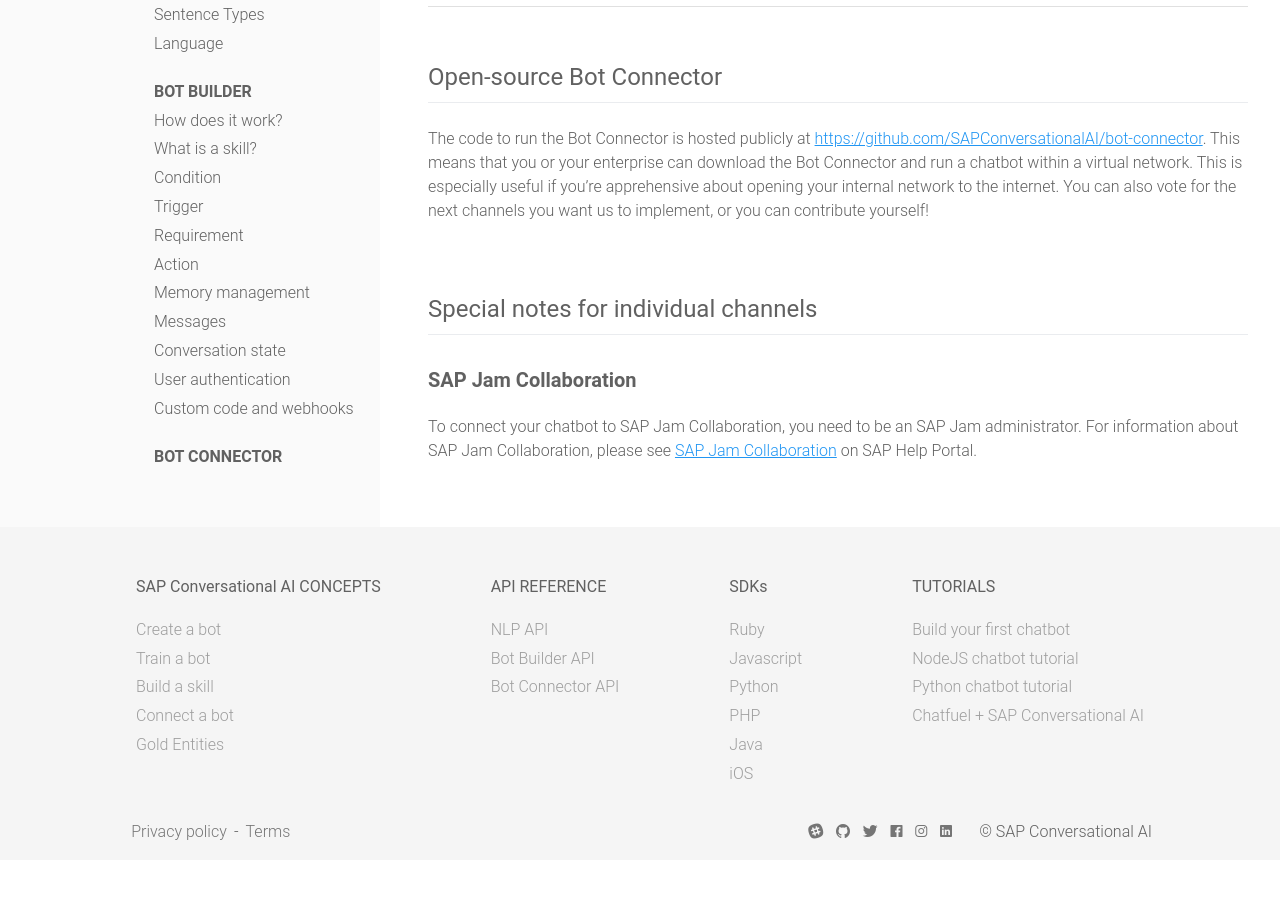
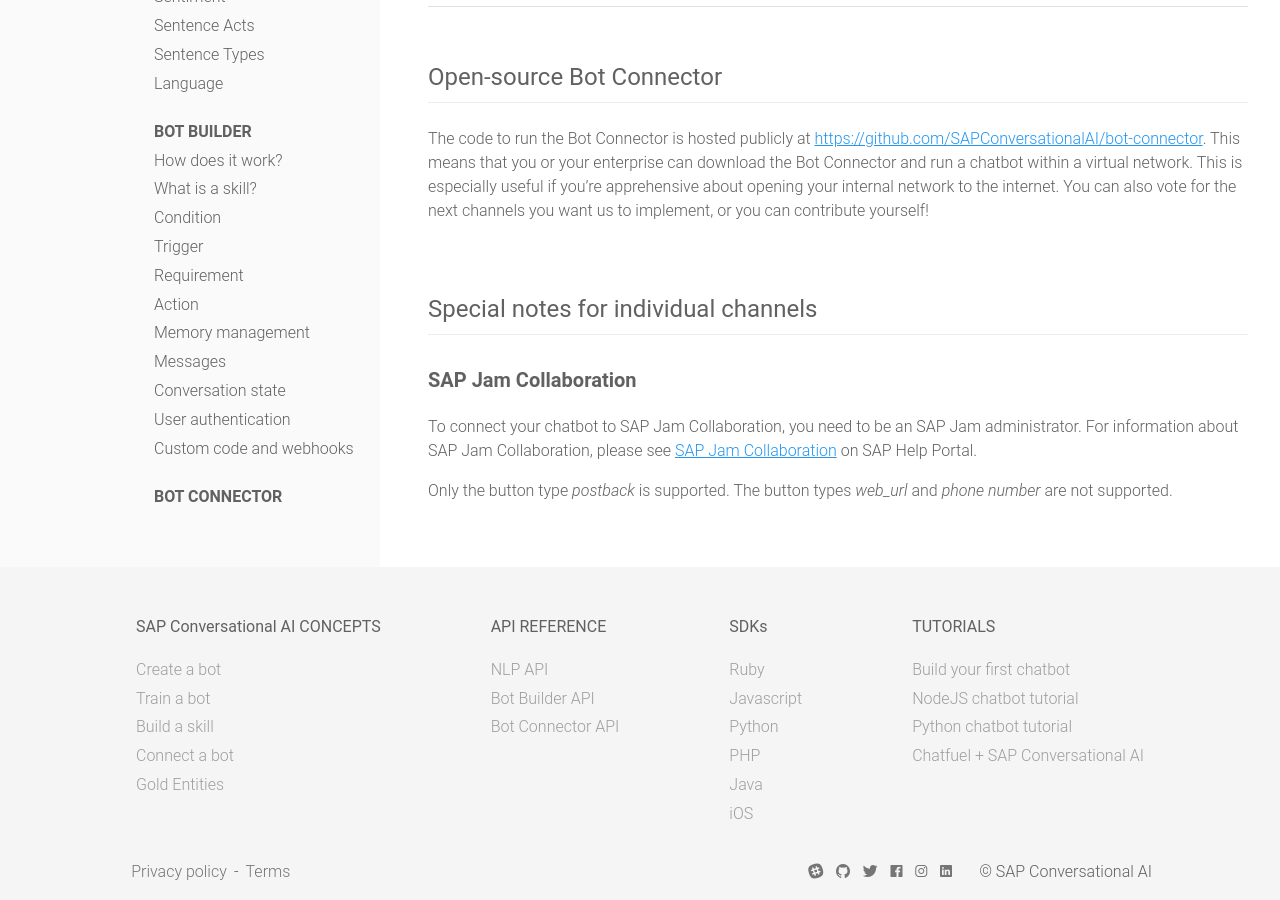
Before and after one commit to SAP-archive/docs, a Jekyll site: the page built from concepts/bot_connector/channel.md, in a window 1280 px wide and 900 px high, scrolled down 1157 px. Built offline with Jekyll 4.4.1, drawn with Linux system fonts in a browser that asks for light colours; nearby versions of some CDN libraries; comment, search, counter and statistics services are not loaded; before the commit the page ends 2017 px from its top, so only the background shows below that.

Commit message:
Update channel.md

```diff
--- a/concepts/bot_connector/channel.md
+++ b/concepts/bot_connector/channel.md
@@ -202,3 +202,5 @@
 ### SAP Jam Collaboration
 
 To connect your chatbot to SAP Jam Collaboration, you need to be an SAP Jam administrator. For information about SAP Jam Collaboration, please see [SAP Jam Collaboration](https://help.sap.com/viewer/p/SAP_JAM_COLLABORATION) on SAP Help Portal.
+
+Only the button type *postback* is supported. The button types *web_url* and *phone number* are not supported.
```
